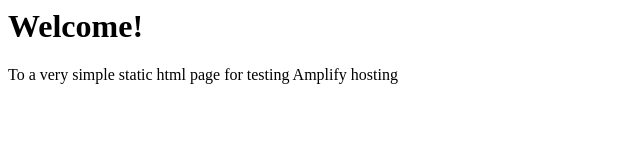
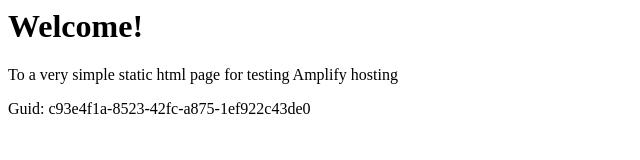
Before and after one commit to aws-aemilia-bah/Github-PR-Commit-Integration-Test-DoNotTouch-GitH-MJCD6L4M-v2-preprod-me-south-1, a website: page src/index.html in a window 1280 px wide. Shown: the whole page, without its empty margins (0-640 px from the left). Drawn offline with Linux system fonts and the light colour scheme.

Commit message:
commit from integ tests

```diff
--- a/src/index.html
+++ b/src/index.html
@@ -1,3 +1,5 @@
+
+
 <html lang="en">
 
 <head>
@@ -10,6 +12,6 @@
 <body>
     <h1>Welcome!</h1>
     <p>To a very simple static html page for testing Amplify hosting</p>
-</body>
+    <p>Guid: c93e4f1a-8523-42fc-a875-1ef922c43de0</p></body>
 
 </html>
```
